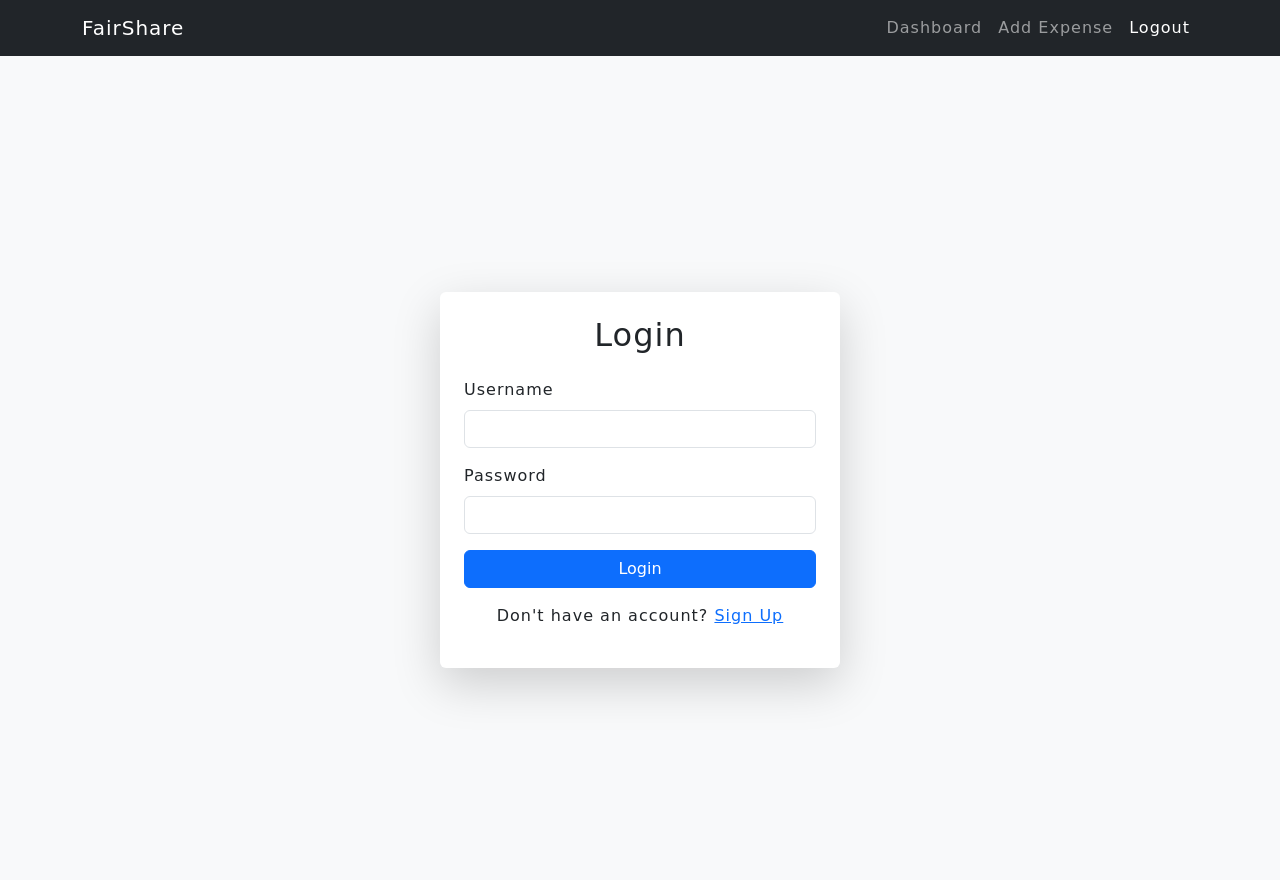
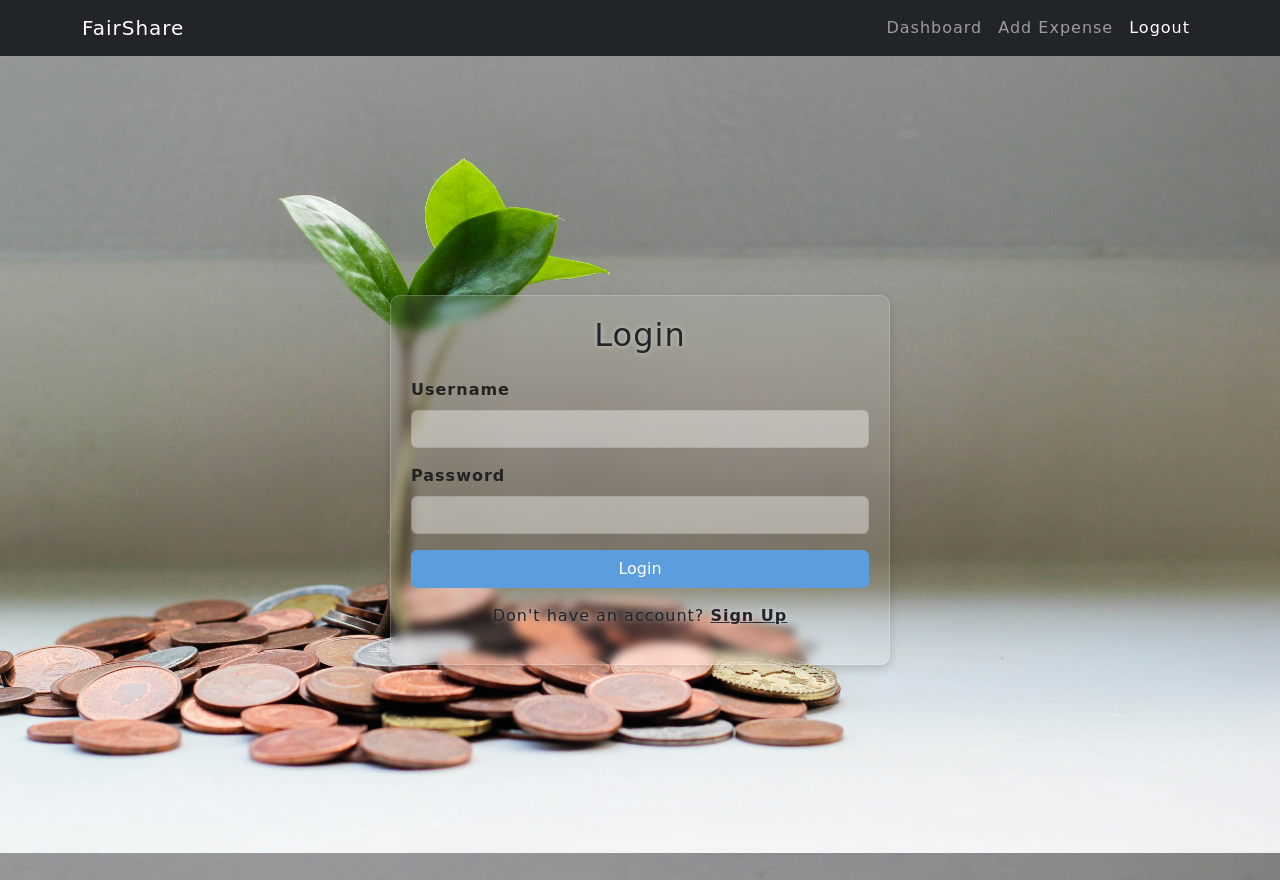
Before and after one commit to narmadha-raghu/fairshare, a Flask app: page /login in a window 1280 px wide. Run offline with Flask 3, Linux system fonts and the light colour scheme.

Commit message:
background images added

```diff
--- a/templates/login.html
+++ b/templates/login.html
@@ -1,8 +1,52 @@
 {% extends "base.html" %}
 
 {% block content %}
+<style>
+    body {
+        background: url('{{ url_for('static', filename='background.jpg') }}') no-repeat center center fixed;
+        background-size: cover;
+    }
+    .glass-card {
+        background: rgba(255, 255, 255, 0.1); /* Reduced opacity for more transparency */
+        padding: 20px;
+        border-radius: 10px;
+        backdrop-filter: blur(5px); /* Reduced blur for more transparency */
+        -webkit-backdrop-filter: blur(5px); /* For Safari support */
+        max-width: 500px; /* Increased from 400px to 500px */
+        width: 90%; /* Added to ensure responsiveness */
+        margin: auto;
+        box-shadow: 0 4px 10px rgba(0, 0, 0, 0.15);
+        border: 1px solid rgba(255, 255, 255, 0.2); /* Subtle border */
+    }
+    .form-label {
+        font-weight: 600; /* Made bolder for better readability */
+        color: #222; /* Darker text for contrast */
+    }
+    .form-control {
+        background-color: rgba(255, 255, 255, 0.4); /* More transparent inputs */
+        border: 1px solid rgba(255, 255, 255, 0.3);
+    }
+    .form-control:focus {
+        background-color: rgba(255, 255, 255, 0.6);
+        box-shadow: 0 0 0 0.25rem rgba(255, 255, 255, 0.15);
+    }
+    /* Make text more readable against transparent background */
+    h2, p {
+        text-shadow: 0 0 5px rgba(255, 255, 255, 0.5);
+    }
+    /* Lighter blue login button */
+    .btn-lighter-blue {
+        background-color: #5c9dde; /* Lighter shade of blue */
+        border-color: #5c9dde;
+        color: white;
+    }
+    .btn-lighter-blue:hover {
+        background-color: #4a8cd6;
+        border-color: #4a8cd6;
+    }
+</style>
 <div class="d-flex justify-content-center align-items-center" style="min-height: 100vh;">
-    <div class="card shadow-lg p-4 border-0" style="max-width: 400px; width: 100%;">
+    <div class="glass-card">
         <h2 class="text-center mb-4">Login</h2>
 
         <form method="POST">
@@ -14,11 +58,11 @@
                 <label class="form-label">Password</label>
                 <input type="password" name="password" class="form-control" required>
             </div>
-            <button type="submit" class="btn btn-primary w-100">Login</button>
+            <button type="submit" class="btn btn-lighter-blue w-100">Login</button>
         </form>
 
         <div class="text-center mt-3">
-            <p>Don't have an account? <a href="{{ url_for('signup') }}">Sign Up</a></p>
+            <p>Don't have an account? <a href="{{ url_for('signup') }}" class="fw-bold text-dark">Sign Up</a></p>
         </div>
     </div>
 </div>
```
Also changed, not shown: templates/signup.html (+37 -3 lines), static/background.jpg (added), static/background_1.jpg (added).
